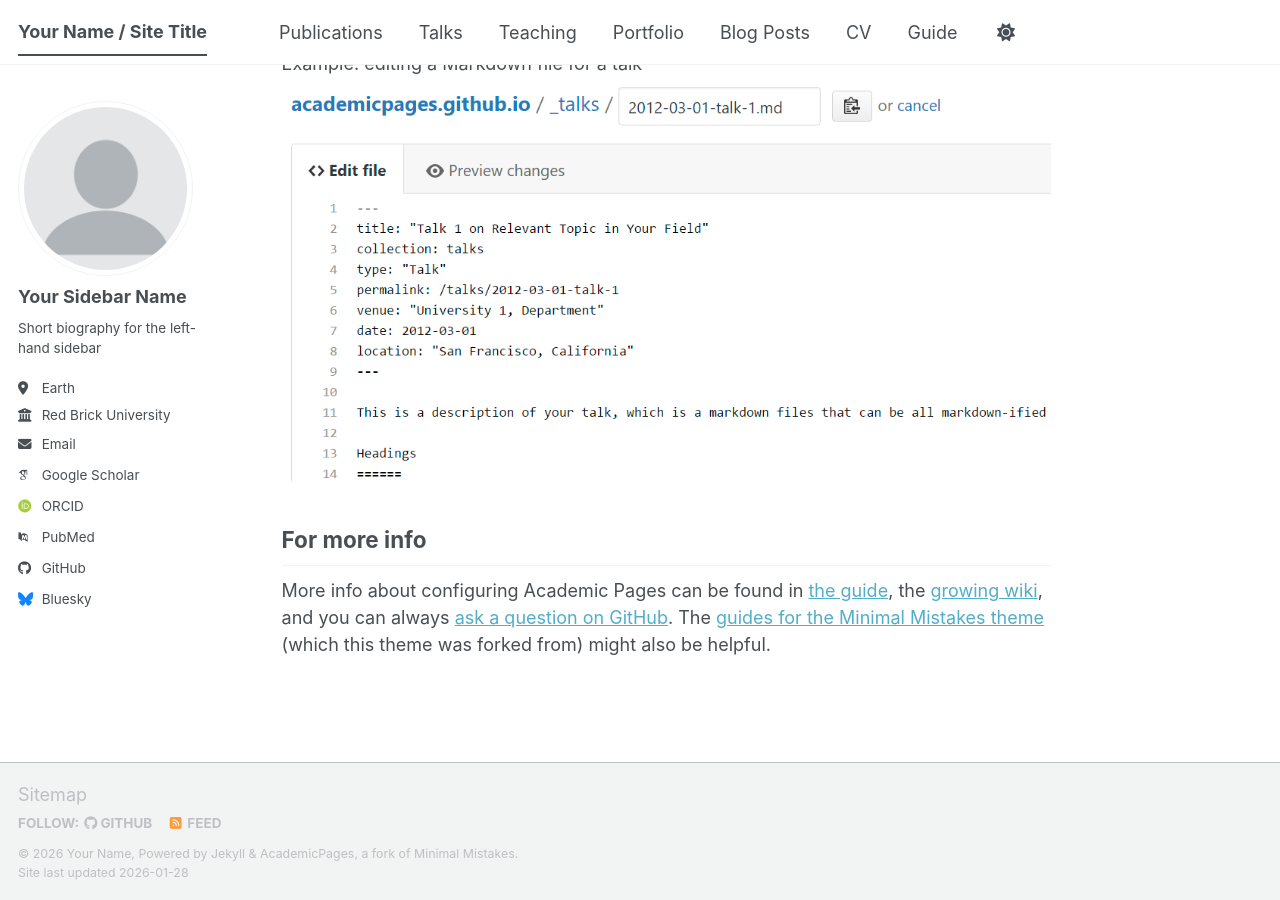
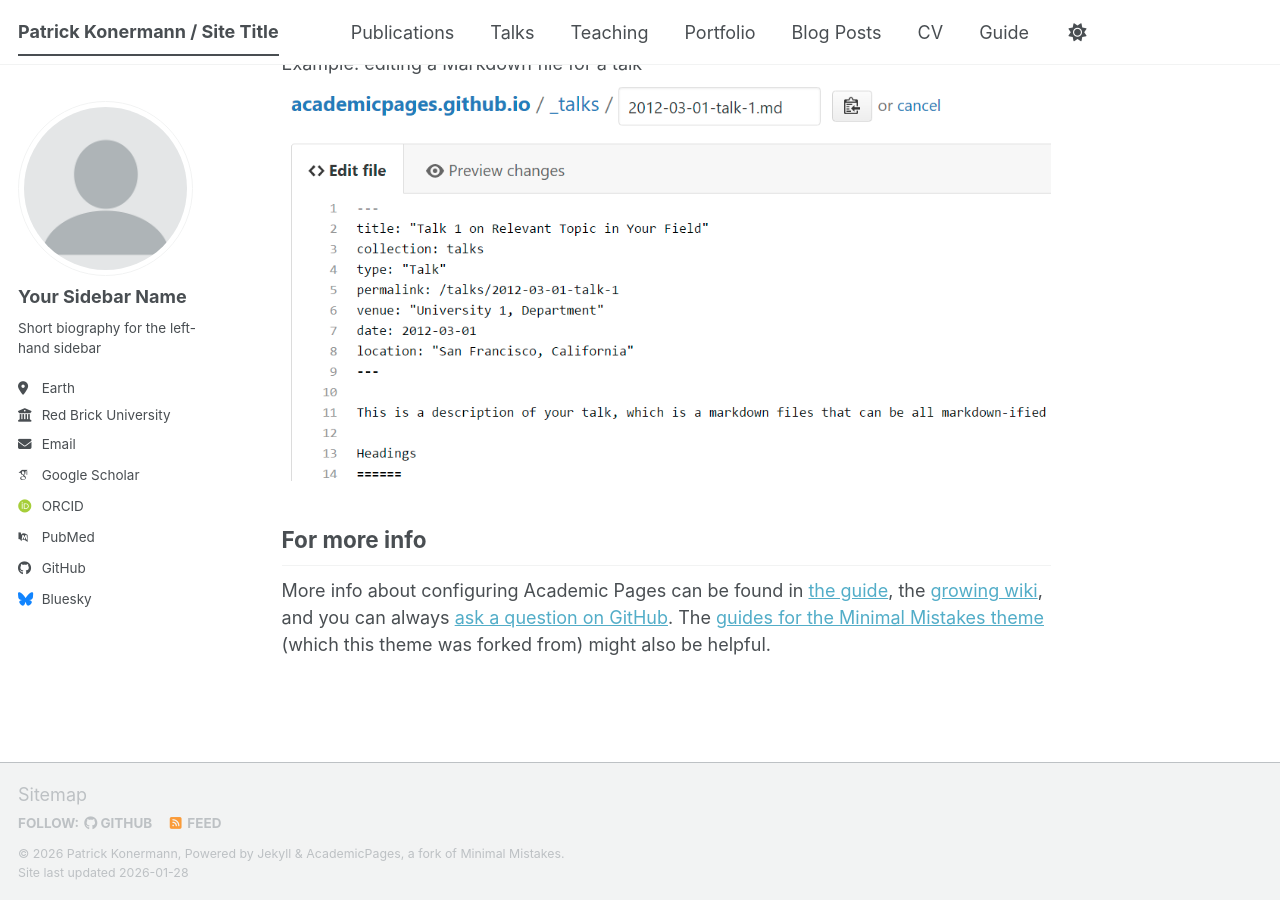
Before and after one commit to patrick-konermann/patrick-konermann.github.io, a Jekyll site: the page built from _pages/about.md, in a window 1280 px wide and 900 px high, scrolled down 2720 px. Built offline with Jekyll 4.4.1, drawn with Linux system fonts in a browser that asks for light colours; some web fonts are replaced; a script bundle is joined from its source files by our own code; library files that are not in the unit come from our copies.

Commit message:
Update _config.yml

```diff
--- a/_config.yml
+++ b/_config.yml
@@ -9,9 +9,9 @@
 # Basic Site Settings
 locale                   : "en-US"
 site_theme               : "default" # The available themes options are "default", "air", "sunrise", "mint", "dirt" and "contrast"
-title                    : "Your Name / Site Title"
+title                    : "Patrick Konermann / Site Title"
 title_separator          : "-"
-name                     : &name "Your Name"
+name                     : &name "Patrick Konermann"
 description              : &description "Patrick Konermann's homepage"   # Update this with a general description of your site, this is the default if not overridden by a page
 url                      : https://patrick-konermann.github.io
 baseurl                  : "" # the subpath of your site, e.g. "/blog"
```
